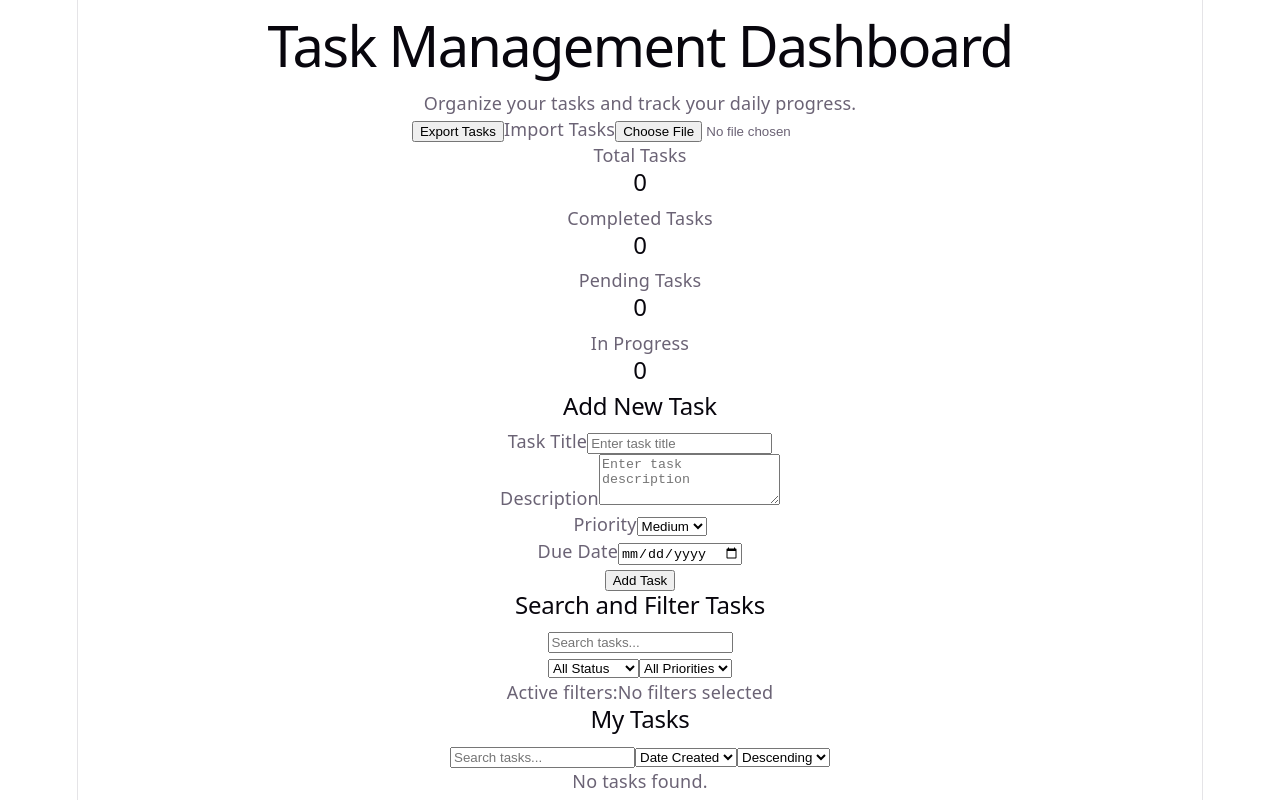
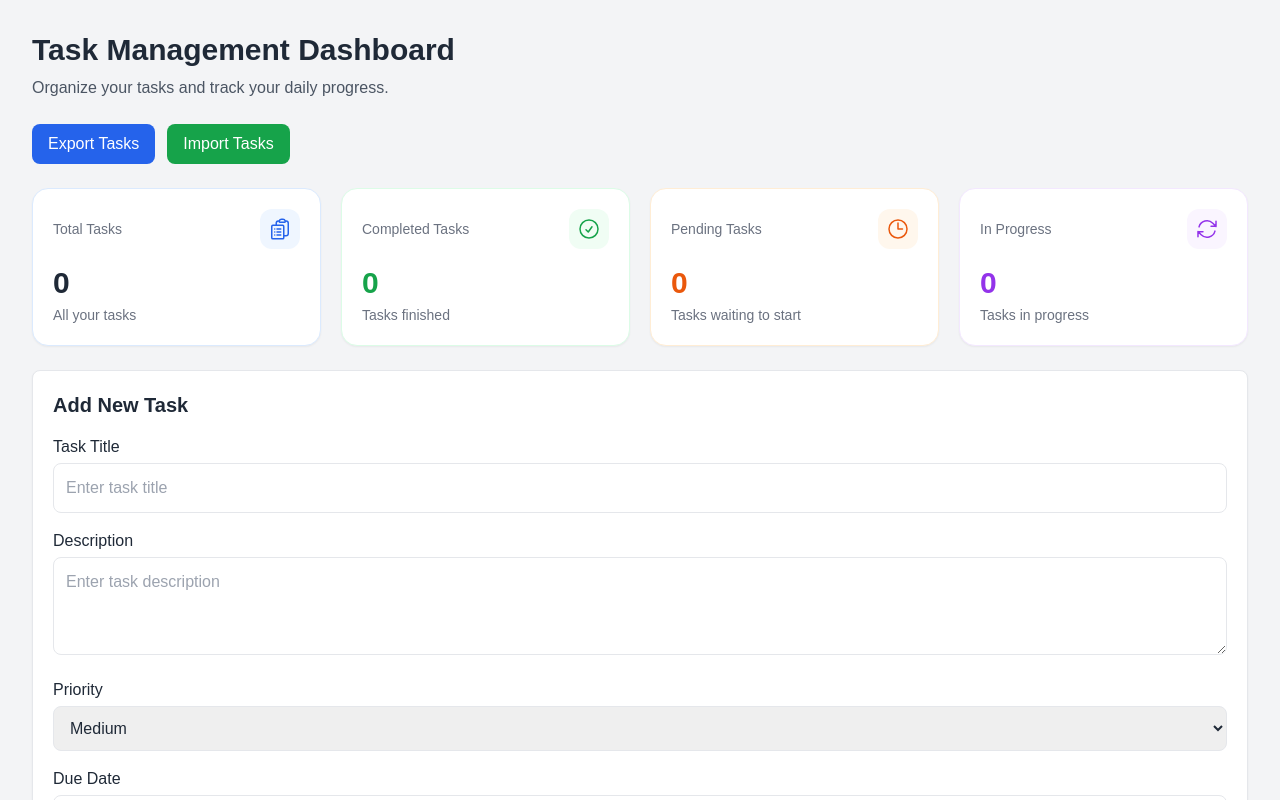
Before and after one commit to shri62/task-dashboard, a React (Vite) app: page / in a window 1280 px wide. Shown: the top 800 px of the page. Built offline with nearby package versions, Linux system fonts and the light colour scheme.

Commit message:
changed files

```diff
--- a/src/components/Dashboard/Dashboard.tsx
+++ b/src/components/Dashboard/Dashboard.tsx
@@ -16,6 +16,14 @@ import type {
 import TaskForm from "../TaskForm/TaskForm";
 import TaskList from "../TaskList/TaskList";
 import TaskFilter from "../TaskFilter/TaskFilter";
+
+// Import dashboard icons
+import {
+  ClipboardDocumentListIcon,
+  CheckCircleIcon,
+  ClockIcon,
+  ArrowPathIcon,
+} from "@heroicons/react/24/outline";
 
 // Name used to save tasks in localStorage
 const STORAGE_KEY = "task-dashboard-tasks";
@@ -43,7 +51,7 @@ function isTask(value: unknown): value is Task {
   );
 }
 
-// Check whether the imported data contains valid tasks
+// Check whether imported data contains valid tasks
 function isTaskList(value: unknown): value is Task[] {
   return Array.isArray(value) && value.every(isTask);
 }
@@ -131,6 +139,11 @@ function Dashboard({ initialTasks = [] }: DashboardProps) {
     setTasks((previousTasks) =>
       previousTasks.filter((task) => task.id !== taskId)
     );
+
+    // Close the edit form if its task was deleted
+    if (editingTask?.id === taskId) {
+      setEditingTask(null);
+    }
   };
 
   // Select a task for editing
@@ -144,7 +157,7 @@ function Dashboard({ initialTasks = [] }: DashboardProps) {
       const searchMatch =
         `${task.title} ${task.description}`
           .toLowerCase()
-          .includes(filters.searchTerm.toLowerCase());
+          .includes(filters.searchTerm.trim().toLowerCase());
 
       const statusMatch =
         filters.status === "all" ||
@@ -190,7 +203,8 @@ function Dashboard({ initialTasks = [] }: DashboardProps) {
     link.click();
     link.remove();
 
-    URL.revokeObjectURL(fileUrl);
+    // Release the downloaded file URL
+    setTimeout(() => URL.revokeObjectURL(fileUrl), 1000);
   };
 
   // Import tasks from a JSON file
@@ -216,6 +230,15 @@ function Dashboard({ initialTasks = [] }: DashboardProps) {
       setTasks(importedData);
       setEditingTask(null);
 
+      // Clear old search and filters after importing
+      setFilters({
+        searchTerm: "",
+        status: "all",
+        priority: "all",
+        sortBy: "createdAt",
+        sortDirection: "desc",
+      });
+
       window.alert("Tasks imported successfully!");
     } catch {
       window.alert("Could not import the file. Please check the JSON file.");
@@ -226,6 +249,7 @@ function Dashboard({ initialTasks = [] }: DashboardProps) {
 
   return (
     <div className="min-h-screen bg-gray-100 p-4 sm:p-6 lg:p-8">
+
       <div className="mx-auto max-w-7xl space-y-6">
 
         {/* Dashboard heading */}
@@ -241,6 +265,7 @@ function Dashboard({ initialTasks = [] }: DashboardProps) {
 
         {/* Export and import buttons */}
         <section className="flex flex-wrap gap-3">
+
           <button
             type="button"
             onClick={handleExport}
@@ -259,37 +284,94 @@ function Dashboard({ initialTasks = [] }: DashboardProps) {
               className="hidden"
             />
           </label>
+
         </section>
 
         {/* Task statistics */}
-        <section className="grid grid-cols-1 gap-4 sm:grid-cols-2 lg:grid-cols-4">
+        <section className="grid grid-cols-1 gap-5 sm:grid-cols-2 xl:grid-cols-4">
 
-          <div className="rounded-lg bg-white p-5 shadow">
-            <p className="text-sm text-gray-500">Total Tasks</p>
-            <h2 className="mt-2 text-3xl font-bold text-blue-600">
+          {/* Total tasks */}
+          <div className="rounded-2xl border border-blue-100 bg-white p-5 shadow-sm transition hover:shadow-md">
+            <div className="flex items-center justify-between">
+              <p className="text-sm font-medium text-gray-500">
+                Total Tasks
+              </p>
+
+              <div className="rounded-xl bg-blue-50 p-2">
+                <ClipboardDocumentListIcon className="h-6 w-6 text-blue-600" />
+              </div>
+            </div>
+
+            <h2 className="mt-4 text-3xl font-bold text-gray-800">
               {totalTasks}
             </h2>
+
+            <p className="mt-1 text-sm text-gray-500">
+              All your tasks
+            </p>
           </div>
 
-          <div className="rounded-lg bg-white p-5 shadow">
-            <p className="text-sm text-gray-500">Completed Tasks</p>
-            <h2 className="mt-2 text-3xl font-bold text-green-600">
+          {/* Completed tasks */}
+          <div className="rounded-2xl border border-green-100 bg-white p-5 shadow-sm transition hover:shadow-md">
+            <div className="flex items-center justify-between">
+              <p className="text-sm font-medium text-gray-500">
+                Completed Tasks
+              </p>
+
+              <div className="rounded-xl bg-green-50 p-2">
+                <CheckCircleIcon className="h-6 w-6 text-green-600" />
+              </div>
+            </div>
+
+            <h2 className="mt-4 text-3xl font-bold text-green-600">
               {completedTasks}
             </h2>
+
+            <p className="mt-1 text-sm text-gray-500">
+              Tasks finished
+            </p>
           </div>
 
-          <div className="rounded-lg bg-white p-5 shadow">
-            <p className="text-sm text-gray-500">Pending Tasks</p>
-            <h2 className="mt-2 text-3xl font-bold text-orange-500">
+          {/* Pending tasks */}
+          <div className="rounded-2xl border border-orange-100 bg-white p-5 shadow-sm transition hover:shadow-md">
+            <div className="flex items-center justify-between">
+              <p className="text-sm font-medium text-gray-500">
+                Pending Tasks
+              </p>
+
+              <div className="rounded-xl bg-orange-50 p-2">
+                <ClockIcon className="h-6 w-6 text-orange-600" />
+              </div>
+            </div>
+
+            <h2 className="mt-4 text-3xl font-bold text-orange-600">
               {pendingTasks}
             </h2>
+
+            <p className="mt-1 text-sm text-gray-500">
+              Tasks waiting to start
+            </p>
           </div>
 
-          <div className="rounded-lg bg-white p-5 shadow">
-            <p className="text-sm text-gray-500">In Progress</p>
-            <h2 className="mt-2 text-3xl font-bold text-purple-600">
+          {/* In-progress tasks */}
+          <div className="rounded-2xl border border-purple-100 bg-white p-5 shadow-sm transition hover:shadow-md">
+            <div className="flex items-center justify-between">
+              <p className="text-sm font-medium text-gray-500">
+                In Progress
+              </p>
+
+              <div className="rounded-xl bg-purple-50 p-2">
+                <ArrowPathIcon className="h-6 w-6 text-purple-600" />
+              </div>
+            </div>
+
+            <h2 className="mt-4 text-3xl font-bold text-purple-600">
               {inProgressTasks}
             </h2>
+
+            <p className="mt-1 text-sm text-gray-500">
+              Tasks in progress
+            </p>
           </div>
 
         </section>
@@ -311,14 +393,14 @@ function Dashboard({ initialTasks = [] }: DashboardProps) {
         {/* Search and filter tasks */}
         <section>
           <TaskFilter
-  tasks={tasks}
-  filters={filters}
-  onFilterChange={setFilters}
-/>
+            tasks={tasks}
+            filters={filters}
+            onFilterChange={setFilters}
+          />
         </section>
 
         {/* Display task list */}
-        <section className="rounded-lg bg-white p-5 shadow">
+        <section className="rounded-2xl border bg-white p-5 shadow-sm">
           <h2 className="mb-4 text-xl font-bold text-gray-800">
             My Tasks
           </h2>
--- a/src/components/TaskList/TaskItem.tsx
+++ b/src/components/TaskList/TaskItem.tsx
@@ -7,7 +7,25 @@ import {
 } from "@heroicons/react/24/outline";
 
 // Import Task types
-import type { TaskItemProps, TaskStatus } from "../../types";
+import type {
+  TaskItemProps,
+  TaskStatus,
+  TaskPriority,
+} from "../../types";
+
+// Colors for different task statuses
+const statusStyles: Record<TaskStatus, string> = {
+  pending: "border-amber-200 bg-amber-50 text-amber-700",
+  "in-progress": "border-blue-200 bg-blue-50 text-blue-700",
+  completed: "border-green-200 bg-green-50 text-green-700",
+};
+
+// Colors for different priorities
+const priorityStyles: Record<TaskPriority, string> = {
+  low: "bg-green-50 text-green-700",
+  medium: "bg-amber-50 text-amber-700",
+  high: "bg-red-50 text-red-700",
+};
 
 function TaskItem({
   task,
@@ -16,11 +34,12 @@ function TaskItem({
   onEdit,
 }: TaskItemProps) {
   return (
-    <div className="flex flex-col gap-3 rounded-lg border bg-white p-4 shadow-sm sm:flex-row sm:items-center sm:justify-between">
+    <div className="flex flex-col gap-4 rounded-lg border border-gray-200 bg-white p-4 shadow-sm transition-shadow hover:shadow-md sm:flex-row sm:items-center sm:justify-between">
 
-      {/* Display task information */}
-      <div className="flex-1">
-        <h3 className="font-semibold text-gray-800">
+      {/* Task information */}
+      <div className="min-w-0 flex-1 space-y-2">
+
+        <h3 className="text-base font-semibold text-gray-800">
           {task.title}
         </h3>
 
@@ -28,48 +47,66 @@ function TaskItem({
           {task.description}
         </p>
 
-        <p className="mt-2 text-sm text-gray-600">
+        {/* Priority and due date */}
+        <div className="flex flex-wrap items-center gap-3 pt-1">
+
+          <span
+            className={`rounded-sm px-2 py-1 text-xs font-medium ${priorityStyles[task.priority]}`}
+          >
             Priority: {task.priority}
-        </p>
+          </span>
 
-        <p className="flex items-center gap-2 text-sm text-gray-500">
+          <span className="flex items-center gap-1 text-xs text-gray-500">
             <CalendarDaysIcon className="h-4 w-4" />
-          {task.dueDate || "No due date"}
-        </p>
+            Due: {task.dueDate || "No due date"}
+          </span>
+
         </div>
+      </div>
+
+      {/* Status and action buttons */}
+      <div className="flex flex-wrap items-center gap-2 sm:justify-end">
 
         {/* Change task status */}
         <select
           value={task.status}
           onChange={(event) =>
-          onStatusChange(task.id, event.target.value as TaskStatus)
+            onStatusChange(
+              task.id,
+              event.target.value as TaskStatus
+            )
           }
-        className="rounded border p-2"
+          aria-label={`Status of ${task.title}`}
+          className={`rounded-md border px-3 py-2 text-sm font-medium outline-none focus:ring-2 focus:ring-blue-300 ${statusStyles[task.status]}`}
         >
           <option value="pending">Pending</option>
           <option value="in-progress">In Progress</option>
           <option value="completed">Completed</option>
         </select>
 
-      {/* Edit and delete buttons */}
-      <div className="flex gap-2">
+        {/* Edit button */}
         <button
+          type="button"
           onClick={() => onEdit(task)}
-          className="flex items-center gap-2 rounded bg-blue-600 px-3 py-2 text-white hover:bg-blue-700"
+          aria-label={`Edit ${task.title}`}
+          className="flex items-center gap-1 rounded-md border border-blue-200 px-3 py-2 text-sm text-blue-600 transition hover:bg-blue-50"
         >
           <PencilSquareIcon className="h-4 w-4" />
           Edit
         </button>
 
+        {/* Delete button */}
         <button
+          type="button"
           onClick={() => onDelete(task.id)}
-          className="flex items-center gap-2 rounded bg-red-600 px-3 py-2 text-white hover:bg-red-700"
+          aria-label={`Delete ${task.title}`}
+          className="flex items-center gap-1 rounded-md border border-red-200 px-3 py-2 text-sm text-red-600 transition hover:bg-red-50"
         >
           <TrashIcon className="h-4 w-4" />
           Delete
         </button>
+
       </div>
-
     </div>
   );
 }
--- a/src/components/TaskList/TaskList.tsx
+++ b/src/components/TaskList/TaskList.tsx
@@ -1,5 +1,8 @@
 
+// Import React hooks
 import { useMemo, useState } from "react";
+
+// Import TypeScript types
 import type {
   TaskListProps,
   TaskSortOption,
@@ -7,6 +10,7 @@ import type {
   TaskPriority,
 } from "../../types";
 
+// Import TaskItem component
 import TaskItem from "./TaskItem";
 
 function TaskList({
@@ -16,31 +20,27 @@ function TaskList({
   onEdit,
 }: TaskListProps) {
 
-  // Store the search text
-  const [searchTerm, setSearchTerm] = useState("");
+  // Store sorting option
+  const [sortBy, setSortBy] =
+    useState<TaskSortOption>("createdAt");
 
-  // Store the sorting option
-  const [sortBy, setSortBy] = useState<TaskSortOption>("createdAt");
-
-  // Store the sorting direction
+  // Store sorting direction
   const [sortDirection, setSortDirection] =
     useState<SortDirection>("desc");
 
-  // Search and sort tasks
-  const filteredAndSortedTasks = useMemo(() => {
-    const filteredTasks = tasks.filter((task) =>
-      `${task.title} ${task.description}`
-        .toLowerCase()
-        .includes(searchTerm.toLowerCase())
-    );
+  // Sort the tasks
+  const sortedTasks = useMemo(() => {
 
+    // Assign numbers to priorities
     const priorityOrder: Record<TaskPriority, number> = {
       low: 1,
       medium: 2,
       high: 3,
     };
 
-    return [...filteredTasks].sort((a, b) => {
+    // Copy tasks before sorting
+    return [...tasks].sort((a, b) => {
+
       let comparison = 0;
 
       switch (sortBy) {
@@ -58,7 +58,8 @@ function TaskList({
 
         case "priority":
           comparison =
-            priorityOrder[a.priority] - priorityOrder[b.priority];
+            priorityOrder[a.priority] -
+            priorityOrder[b.priority];
           break;
       }
 
@@ -66,30 +67,22 @@ function TaskList({
         ? comparison
         : -comparison;
     });
-  }, [tasks, searchTerm, sortBy, sortDirection]);
+
+  }, [tasks, sortBy, sortDirection]);
 
   return (
     <div className="space-y-4">
 
-      {/* Search and sorting controls */}
-      <div className="flex flex-col gap-3 sm:flex-row">
+      {/* Sorting controls */}
+      <div className="flex flex-wrap items-center gap-3">
 
-        {/* Search bar */}
-        <input
-          type="search"
-          placeholder="Search tasks..."
-          value={searchTerm}
-          onChange={(event) => setSearchTerm(event.target.value)}
-          className="flex-1 rounded-lg border p-3"
-        />
-
-        {/* Sort options */}
         <select
           value={sortBy}
           onChange={(event) =>
             setSortBy(event.target.value as TaskSortOption)
           }
-          className="rounded-lg border p-3"
+          className="rounded-md border border-gray-200 bg-white px-3 py-2 text-sm text-gray-700 focus:ring-2 focus:ring-blue-300"
+          aria-label="Sort tasks by"
         >
           <option value="createdAt">Date Created</option>
           <option value="title">Title</option>
@@ -97,13 +90,13 @@ function TaskList({
           <option value="priority">Priority</option>
         </select>
 
-        {/* Sort direction */}
         <select
           value={sortDirection}
           onChange={(event) =>
             setSortDirection(event.target.value as SortDirection)
           }
-          className="rounded-lg border p-3"
+          className="rounded-md border border-gray-200 bg-white px-3 py-2 text-sm text-gray-700 focus:ring-2 focus:ring-blue-300"
+          aria-label="Sort direction"
         >
           <option value="asc">Ascending</option>
           <option value="desc">Descending</option>
@@ -112,13 +105,18 @@ function TaskList({
       </div>
 
       {/* Display task list */}
-      {filteredAndSortedTasks.length === 0 ? (
-        <p className="rounded-lg bg-gray-100 p-6 text-center text-gray-500">
-          No tasks found.
+      {sortedTasks.length === 0 ? (
+
+        <p className="rounded-lg bg-gray-50 p-6 text-center text-sm text-gray-500">
+          No tasks found. Add a task or change your filters.
         </p>
+
       ) : (
+
         <ul className="space-y-3">
-          {filteredAndSortedTasks.map((task) => (
+
+          {sortedTasks.map((task) => (
+
             <li key={task.id}>
               <TaskItem
                 task={task}
@@ -127,8 +125,11 @@ function TaskList({
                 onEdit={onEdit}
               />
             </li>
+
           ))}
+
         </ul>
+
       )}
 
     </div>
--- a/src/index.css
+++ b/src/index.css
@@ -1,111 +1,57 @@
+
+/* Tailwind CSS directives */
+@tailwind base;
+@tailwind components;
+@tailwind utilities;
+
+/* Global styles */
 :root {
-  --text: #6b6375;
-  --text-h: #08060d;
-  --bg: #fff;
-  --border: #e5e4e7;
-  --code-bg: #f4f3ec;
-  --accent: #aa3bff;
-  --accent-bg: rgba(170, 59, 255, 0.1);
-  --accent-border: rgba(170, 59, 255, 0.5);
-  --social-bg: rgba(244, 243, 236, 0.5);
-  --shadow:
-    rgba(0, 0, 0, 0.1) 0 10px 15px -3px, rgba(0, 0, 0, 0.05) 0 4px 6px -2px;
-
-  --sans: system-ui, 'Segoe UI', Roboto, sans-serif;
-  --heading: system-ui, 'Segoe UI', Roboto, sans-serif;
-  --mono: ui-monospace, Consolas, monospace;
-
-  font: 18px/145% var(--sans);
-  letter-spacing: 0.18px;
-  color-scheme: light dark;
-  color: var(--text);
-  background: var(--bg);
+  font-family: Arial, Helvetica, sans-serif;
   font-synthesis: none;
   text-rendering: optimizeLegibility;
   -webkit-font-smoothing: antialiased;
   -moz-osx-font-smoothing: grayscale;
-
-  @media (max-width: 1024px) {
-    font-size: 16px;
-  }
+  font-weight: 400;
+  color: #1f2937;
+  background: #f3f4f6;
 }
 
-@media (prefers-color-scheme: dark) {
-  :root {
-    --text: #9ca3af;
-    --text-h: #f3f4f6;
-    --bg: #16171d;
-    --border: #2e303a;
-    --code-bg: #1f2028;
-    --accent: #c084fc;
-    --accent-bg: rgba(192, 132, 252, 0.15);
-    --accent-border: rgba(192, 132, 252, 0.5);
-    --social-bg: rgba(47, 48, 58, 0.5);
-    --shadow:
-      rgba(0, 0, 0, 0.4) 0 10px 15px -3px, rgba(0, 0, 0, 0.25) 0 4px 6px -2px;
-  }
-
-  #social .button-icon {
-    filter: invert(1) brightness(2);
-  }
-}
-
-#root {
-  width: 1126px;
-  max-width: 100%;
-  margin: 0 auto;
-  text-align: center;
-  border-inline: 1px solid var(--border);
-  min-height: 100svh;
-  display: flex;
-  flex-direction: column;
+/* Apply consistent sizing */
+* {
   box-sizing: border-box;
 }
 
-body {
+/* Remove default browser spacing */
+html,
+body,
+#root {
+  min-height: 100%;
   margin: 0;
+  width: 100%;
 }
 
-h1,
-h2 {
-  font-family: var(--heading);
-  font-weight: 500;
-  color: var(--text-h);
+/* Body layout */
+body {
+  min-width: 320px;
+  min-height: 100vh;
+  background-color: #f3f4f6;
 }
 
-h1 {
-  font-size: 56px;
-  letter-spacing: -1.68px;
-  margin: 32px 0;
-  @media (max-width: 1024px) {
-    font-size: 36px;
-    margin: 20px 0;
-  }
-}
-h2 {
-  font-size: 24px;
-  line-height: 118%;
-  letter-spacing: -0.24px;
-  margin: 0 0 8px;
-  @media (max-width: 1024px) {
-    font-size: 20px;
-  }
-}
-p {
-  margin: 0;
+/* Form controls inherit the application font */
+button,
+input,
+select,
+textarea {
+  font: inherit;
 }
 
-code,
-.counter {
-  font-family: var(--mono);
-  display: inline-flex;
-  border-radius: 4px;
-  color: var(--text-h);
+/* Buttons show a pointer */
+button {
+  cursor: pointer;
 }
 
-code {
-  font-size: 15px;
-  line-height: 135%;
-  padding: 4px 8px;
-  background: var(--code-bg);
+/* Images and icons */
+img,
+svg {
+  max-width: 100%;
 }
```
Lines whose indentation alone changed are shown as unchanged.
